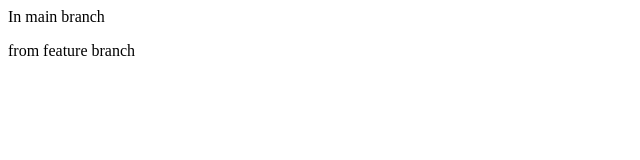
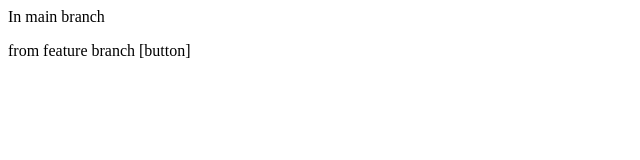
Before and after one commit to Tanishkkalaskar/localrepo-demo, a plain HTML site: page index.html in a window 1280 px wide. Shown: the full height of the page, 0-640 px from the left. Drawn offline with Linux system fonts and the light colour scheme.

Commit message:
update index.html

```diff
--- a/index.html
+++ b/index.html
@@ -1,2 +1,2 @@
 <p>In main branch</p>
-<p>from feature branch</p>
+<p>from feature branch [button]</p>
```
